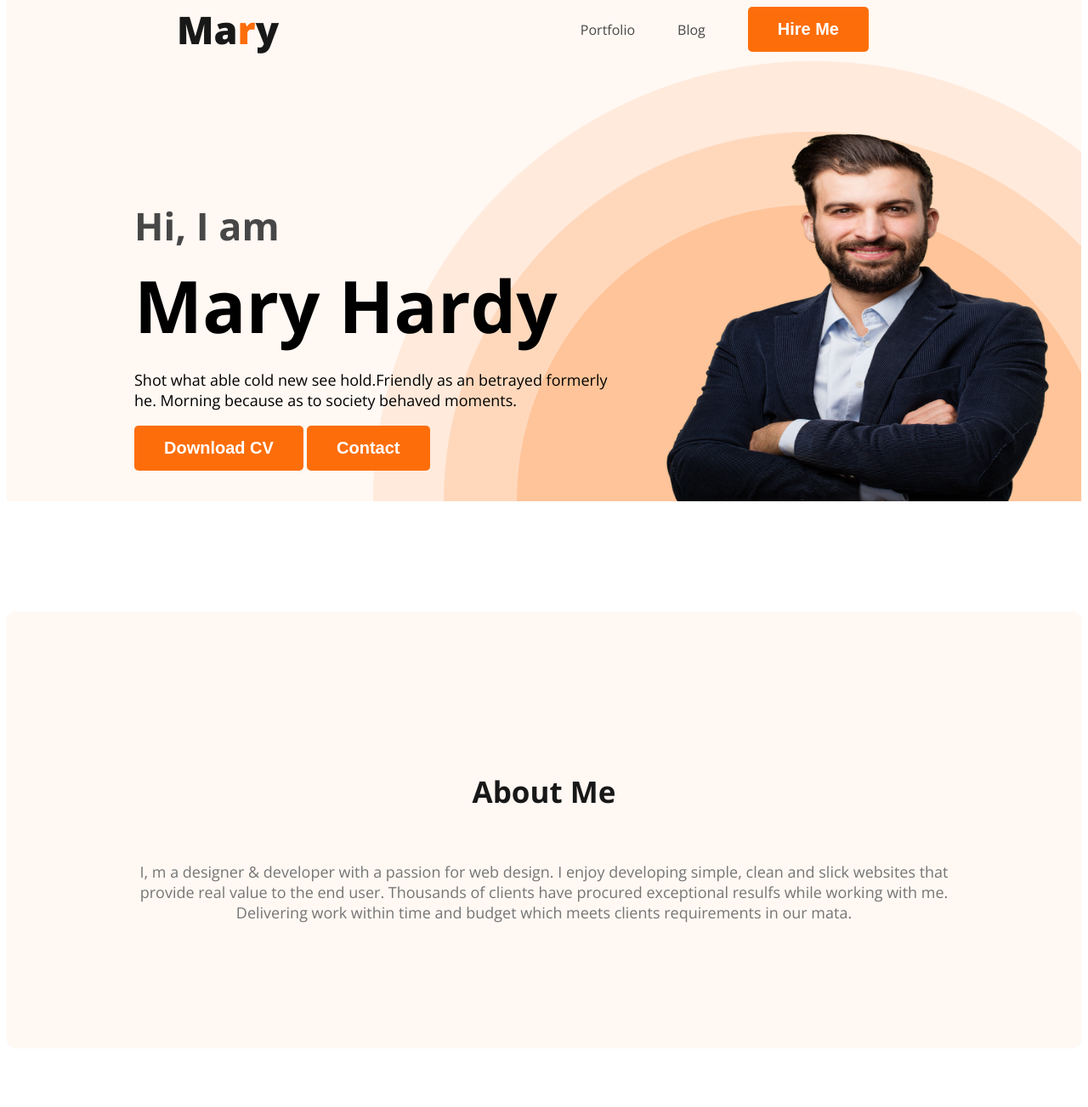
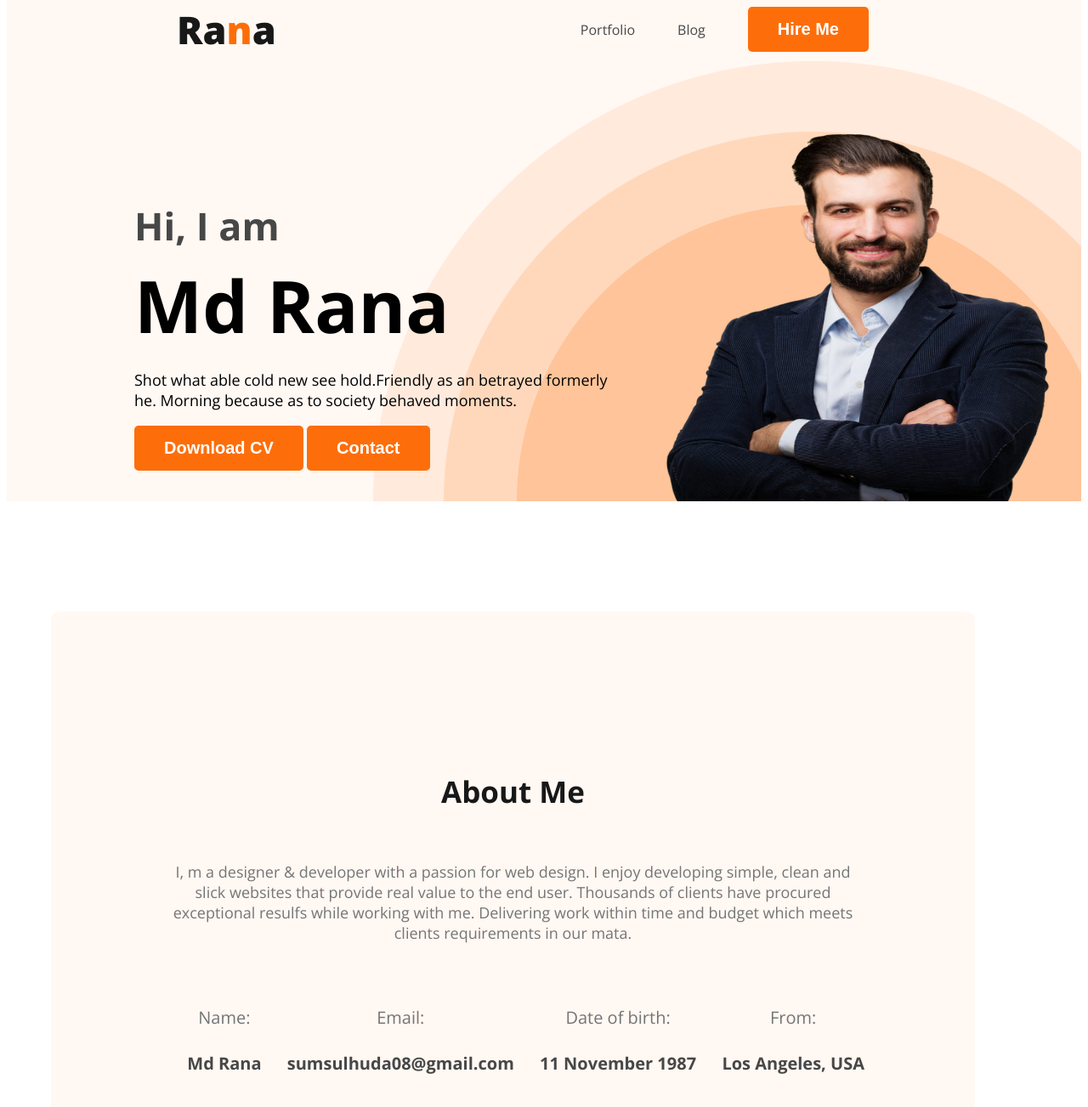
Before and after one commit to sumsulhuda/web_devloper_portfolio1, a plain HTML site: page index.html in a window 1280 px wide. Shown: the part 49-1352 px from the top of the page at 85% size. Drawn offline with nearby package versions, Linux system fonts and the light colour scheme.

Commit message:
add about info

```diff
--- a/index.html
+++ b/index.html
@@ -14,7 +14,7 @@
 <body>
     <header class="header">
         <nav>
-            <h3 class="nav-title">Ma<span class="text-primary">r</span>y</h3>
+            <h3 class="nav-title">Ra<span class="text-primary">n</span>a</h3>
             <ul>
                 <li><a href="">Portfolio</a></li>
                 <li><a href="">Blog</a></li>
@@ -22,9 +22,11 @@
             </ul>
         </nav>
         <div class="bannar">
-            <div class="bannar-contant">                <h4 class="bannar-greeting">Hi, I am</h4>
-                <h2 class="bannar-title">Mary Hardy</h2>
-                <p class="bannar-dicraption">Shot what able cold new see hold.Friendly as an betrayed formerly he. Morning because as to society
+            <div class="bannar-contant">
+                <h4 class="bannar-greeting">Hi, I am</h4>
+                <h2 class="bannar-title">Md Rana</h2>
+                <p class="bannar-dicraption">Shot what able cold new see hold.Friendly as an betrayed formerly he.
+                    Morning because as to society
                     behaved moments.</p>
                 <button class="btn-primary">Download CV</button>
                 <button class="btn-primary">Contact</button>
@@ -35,7 +37,32 @@
     <main>
         <section class="about">
             <h5 class="section-title">About Me</h5>
-            <p class="section-description">I, m a designer & developer with a passion for web design. I enjoy developing simple, clean and slick websites that provide real value to the end user. Thousands of clients have procured exceptional resulfs while working with me. Delivering work within time and budget which meets clients requirements in our mata.</p>
+            <p class="section-description">I, m a designer & developer with a passion for web design. I enjoy developing
+                simple, clean and slick websites that provide real value to the end user. Thousands of clients have
+                procured exceptional resulfs while working with me. Delivering work within time and budget which meets
+                clients requirements in our mata.</p>
+            <div class="about-info-container">
+                <div class="about-info">
+                    <h4 class="info-title"></h4>
+                    <p class="info-discription"></p>
+                </div>
+                <div class="about-info">
+                    <h4 class="info-title">Name:</h4>
+                    <p class="info-discription">Md Rana</p>
+                </div>
+                <div class="about-info">
+                    <h4 class="info-title">Email:</h4>
+                    <p class="info-discription">sumsulhuda08@gmail.com</p>
+                </div>
+                <div class="about-info">
+                    <h4 class="info-title">Date of birth:</h4>
+                    <p class="info-discription">11 November 1987</p>
+                </div>
+                <div class="about-info">
+                    <h4 class="info-title">From:</h4>
+                    <p class="info-discription">Los Angeles, USA</p>
+                </div>
+            </div>
         </section>
     </main>
     <footer></footer>
--- a/style/portfolio.css
+++ b/style/portfolio.css
@@ -105,10 +105,39 @@ nav a {
 }
 
 /* main section */
+main {
+    max-width: 1160px;
+    margin: 0 auto;
+}
+
 /* About section */
 .about {
     padding: 130px;
     border-radius: 10px;
     background: #FFF8F3;
     margin: 130px 0px;
+    width: 827px;
 }
+
+.about-info-container {
+    display: flex;
+    justify-content: space-between;
+    /* text-align: center; */
+}
+.about-info{
+    text-align: center;
+    margin-top: 30px;
+}
+
+.info-title {
+    color: #757575;
+    text-align: center;
+    font-size: 20px;
+    font-weight: 400;
+}
+
+.info-discription {
+    color: #474747;
+    font-size: 20px;
+    font-weight: 700;
+}
```
